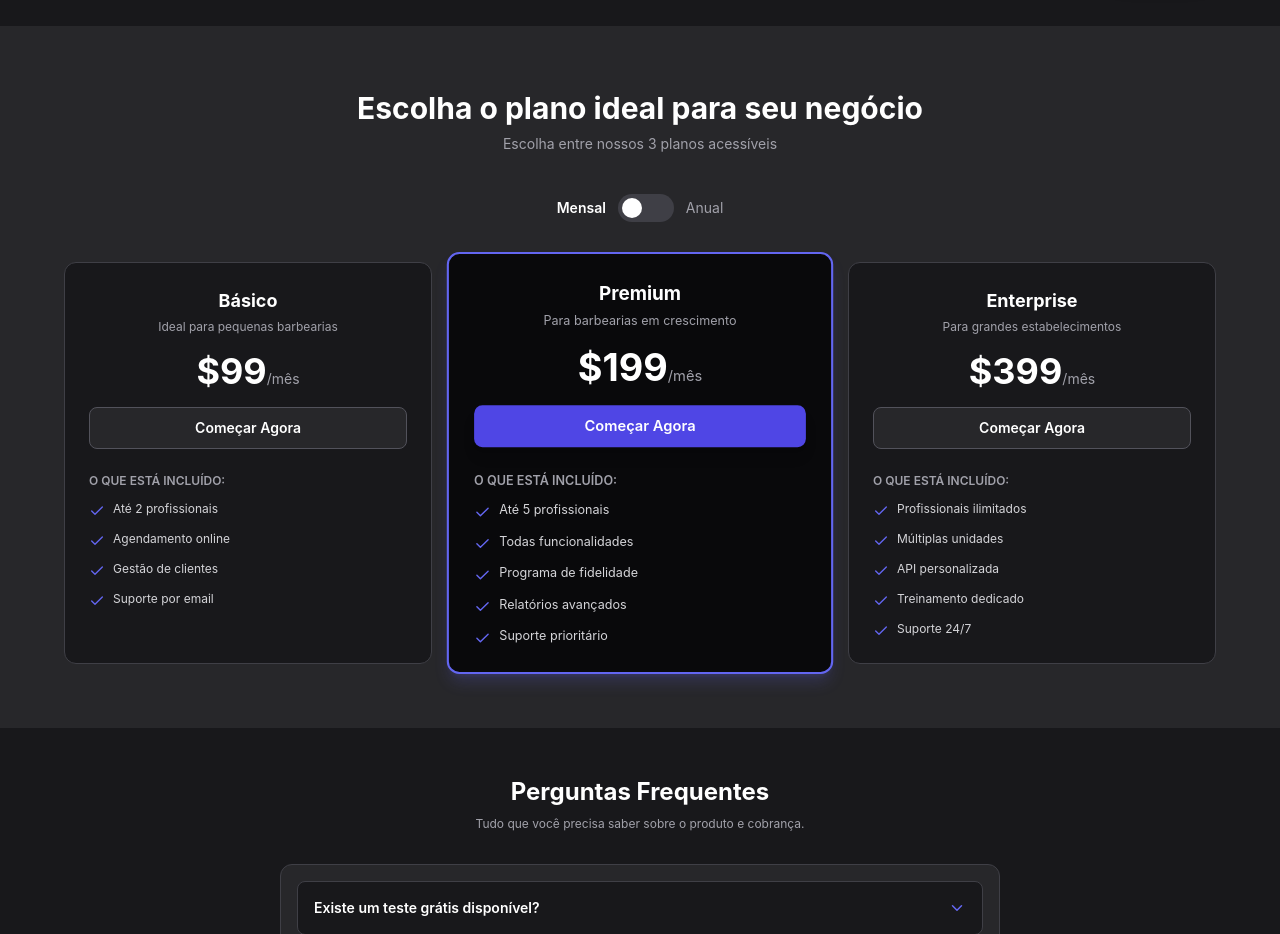
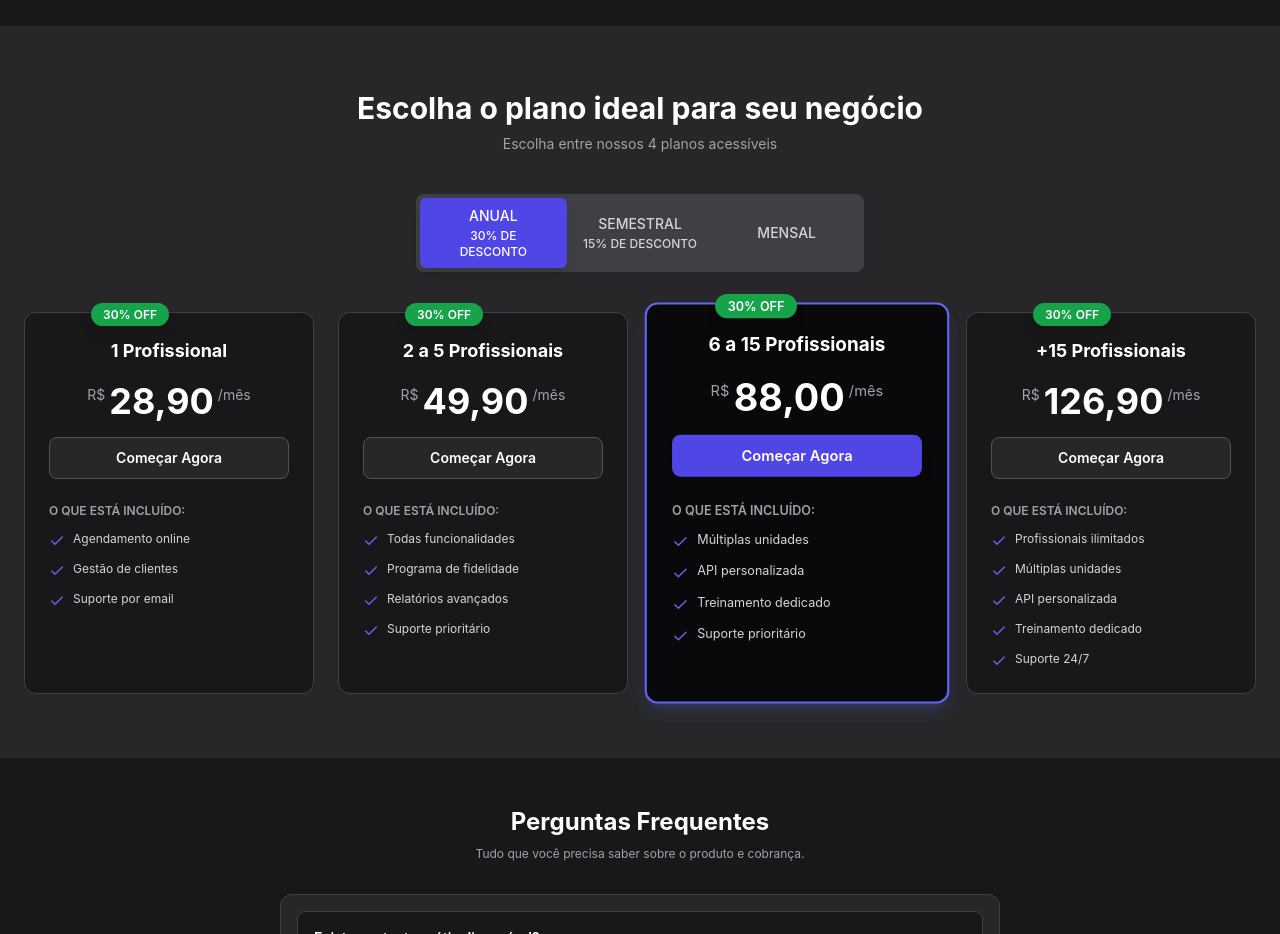
Before and after one commit to GuiQueirozRibeiro/hora-certa-web, a React (Vite) app in the folder Landing-Page/: page / in a window 1280 px wide. Shown: the part 3520-4454 px from the top of the page. Built offline with nearby package versions, Linux system fonts and the light colour scheme.

Commit message:
alteração dos preços

```diff
--- a/Landing-Page/src/components/landing/Precos/Precos.tsx
+++ b/Landing-Page/src/components/landing/Precos/Precos.tsx
@@ -3,10 +3,10 @@ import { useState, useEffect, useRef } from "react";
 import { gsap } from "gsap";
 
 export function Precos() {
-  const [isAnual, setIsAnual] = useState(false);
-  const [displayPrecos, setDisplayPrecos] = useState([99, 199, 399]);
+  const [planoPeriodo, setPlanoPeriodo] = useState<'anual' | 'semestral' | 'mensal'>('anual');
+  const [displayPrecos, setDisplayPrecos] = useState([28.90, 49.90, 88.00, 126.90]);
   const priceRefs = useRef<(HTMLSpanElement | null)[]>([]);
-  const toggleRef = useRef<HTMLButtonElement>(null);
+  const toggleRef = useRef<HTMLDivElement>(null);
   const badgeRef = useRef<HTMLSpanElement>(null);
   const cardBadgeRefs = useRef<(HTMLDivElement | null)[]>([]);
   const animationsRef = useRef<gsap.core.Tween[]>([]);
@@ -14,26 +14,32 @@ export function Precos() {
 
   const planos = [
     {
-      nome: "Básico",
-      descricao: "Ideal para pequenas barbearias",
-      precoMensal: 99,
-      precoAnual: 990,
+      nome: "1 Profissional",
+      descricao: "",
+      precoMensal: 49.90,
+      precoSemestral: 39.40,
+      precoAnual: 28.90,
+      descontoMensal: 0,
+      descontoSemestral: 15,
+      descontoAnual: 30,
       destaque: false,
       recursos: [
-        "Até 2 profissionais",
         "Agendamento online",
         "Gestão de clientes",
         "Suporte por email",
       ],
     },
     {
-      nome: "Premium",
-      descricao: "Para barbearias em crescimento",
-      precoMensal: 199,
-      precoAnual: 1990,
-      destaque: true,
+      nome: "2 a 5 Profissionais",
+      descricao: "",
+      precoMensal: 79.90,
+      precoSemestral: 64.90,
+      precoAnual: 49.90,
+      descontoMensal: 0,
+      descontoSemestral: 15,
+      descontoAnual: 30,
+      destaque: false,
       recursos: [
-        "Até 5 profissionais",
         "Todas funcionalidades",
         "Programa de fidelidade",
         "Relatórios avançados",
@@ -41,10 +47,31 @@ export function Precos() {
       ],
     },
     {
-      nome: "Enterprise",
-      descricao: "Para grandes estabelecimentos",
-      precoMensal: 399,
-      precoAnual: 3990,
+      nome: "6 a 15 Profissionais",
+      descricao: "",
+      precoMensal: 134.50,
+      precoSemestral: 111.00,
+      precoAnual: 88.00,
+      descontoMensal: 0,
+      descontoSemestral: 15,
+      descontoAnual: 30,
+      destaque: true,
+      recursos: [
+        "Múltiplas unidades",
+        "API personalizada",
+        "Treinamento dedicado",
+        "Suporte prioritário",
+      ],
+    },
+    {
+      nome: "+15 Profissionais",
+      descricao: "",
+      precoMensal: 189.90,
+      precoSemestral: 158.50,
+      precoAnual: 126.90,
+      descontoMensal: 0,
+      descontoSemestral: 15,
+      descontoAnual: 30,
       destaque: false,
       recursos: [
         "Profissionais ilimitados",
@@ -55,6 +82,28 @@ export function Precos() {
       ],
     },
   ];
+
+  const getPrecoAtual = (plano: typeof planos[0]) => {
+    switch (planoPeriodo) {
+      case 'anual':
+        return plano.precoAnual;
+      case 'semestral':
+        return plano.precoSemestral;
+      case 'mensal':
+        return plano.precoMensal;
+    }
+  };
+
+  const getDescontoAtual = (plano: typeof planos[0]) => {
+    switch (planoPeriodo) {
+      case 'anual':
+        return plano.descontoAnual;
+      case 'semestral':
+        return plano.descontoSemestral;
+      case 'mensal':
+        return plano.descontoMensal;
+    }
+  };
 
   useEffect(() => {
     // Previne cliques rápidos
@@ -71,7 +120,7 @@ export function Precos() {
     // Anima o toggle
     if (toggleRef.current) {
       const toggleAnim = gsap.to(toggleRef.current, {
-        scale: 0.95,
+        scale: 0.98,
         duration: 0.1,
         yoyo: true,
         repeat: 1,
@@ -79,27 +128,18 @@ export function Precos() {
       animationsRef.current.push(toggleAnim);
     }
 
-    // Anima o badge de desconto
-    if (badgeRef.current && isAnual) {
-      const badgeAnim = gsap.fromTo(
-        badgeRef.current,
-        { scale: 0, opacity: 0, x: -10 },
-        { scale: 1, opacity: 1, x: 0, duration: 0.5, ease: "back.out(1.7)" }
-      );
-      animationsRef.current.push(badgeAnim);
-    }
-
     // Anima os badges dos cards
     cardBadgeRefs.current.forEach((badge, index) => {
       if (badge) {
-        if (isAnual) {
+        if (planoPeriodo !== 'mensal') {
           const cardBadgeAnim = gsap.fromTo(
             badge,
-            { scale: 0, opacity: 0, y: -20 },
+            { scale: 0, opacity: 0, y: -20, x: '-50%' },
             {
               scale: 1,
               opacity: 1,
               y: 0,
+              x: '-50%',
               duration: 0.5,
               delay: index * 0.1,
               ease: "back.out(1.7)"
@@ -111,6 +151,7 @@ export function Precos() {
             scale: 0,
             opacity: 0,
             y: -20,
+            x: '-50%',
             duration: 0.5,
             delay: index * 0.1,
             ease: "back.in(1.7)"
@@ -121,9 +162,9 @@ export function Precos() {
     });
 
     // Anima os preços com contagem
-    const targetPrices = planos.map(plano => isAnual ? plano.precoAnual : plano.precoMensal);
+    const targetPrices = planos.map(plano => getPrecoAtual(plano));
 
-    planos.forEach((plano, index) => {
+    planos.forEach((_plano, index) => {
       const targetPrice = targetPrices[index];
       const currentPrice = displayPrecos[index];
 
@@ -144,7 +185,7 @@ export function Precos() {
           ease: "power2.out",
           onUpdate: () => {
             if (priceRefs.current[index]) {
-              priceRefs.current[index]!.textContent = `$${Math.round(obj.value)}`;
+              priceRefs.current[index]!.textContent = obj.value.toFixed(2).replace('.', ',');
             }
           },
           onComplete: () => {
@@ -157,7 +198,7 @@ export function Precos() {
         animationsRef.current.push(countAnim);
       }
     });
-  }, [isAnual]);
+  }, [planoPeriodo]);
 
   return (
     <section className="w-full py-12 md:py-16 bg-zinc-800 overflow-hidden">
@@ -169,39 +210,69 @@ export function Precos() {
             Escolha o plano ideal para seu negócio
           </h2>
           <p className="text-zinc-400 text-xs md:text-sm">
-            Escolha entre nossos 3 planos acessíveis
+            Escolha entre nossos 4 planos acessíveis
           </p>
         </div>
 
-        {/* Toggle Mensal/Anual */}
-        <div className="flex items-center justify-center gap-3 mb-8 md:mb-10">
-          <span className={`text-sm transition-all duration-300 ${!isAnual ? 'text-white font-semibold' : 'text-zinc-400'}`}>
-            Mensal
-          </span>
+        {/* Toggle Anual/Semestral/Mensal */}
+        <div
+          ref={toggleRef}
+          className="flex items-center justify-center gap-0 mb-8 md:mb-10 bg-zinc-700 rounded-lg p-1 max-w-md mx-auto"
+        >
           <button
-            ref={toggleRef}
             onClick={() => {
               if (!isAnimatingRef.current) {
-                setIsAnual(!isAnual);
+                setPlanoPeriodo('anual');
               }
             }}
-            className={`relative w-14 h-7 rounded-full transition-all duration-300 ${
-              isAnual ? 'bg-indigo-600' : 'bg-zinc-700'
+            className={`flex-1 px-4 py-2 rounded-md text-sm font-medium transition-all duration-300 ${
+              planoPeriodo === 'anual'
+                ? 'bg-indigo-600 text-white shadow-lg'
+                : 'text-zinc-300 hover:text-white'
             }`}
           >
-            <div
-              className={`absolute top-1 left-1 w-5 h-5 bg-white rounded-full transition-transform duration-300 ${
-                isAnual ? 'translate-x-7' : 'translate-x-0'
+            <div className="text-center">
+              <div>ANUAL</div>
+              <div className="text-xs mt-0.5">30% DE DESCONTO</div>
+            </div>
+          </button>
+          <button
+            onClick={() => {
+              if (!isAnimatingRef.current) {
+                setPlanoPeriodo('semestral');
+              }
+            }}
+            className={`flex-1 px-4 py-2 rounded-md text-sm font-medium transition-all duration-300 ${
+              planoPeriodo === 'semestral'
+                ? 'bg-indigo-600 text-white shadow-lg'
+                : 'text-zinc-300 hover:text-white'
             }`}
-            />
+          >
+            <div className="text-center">
+              <div>SEMESTRAL</div>
+              <div className="text-xs mt-0.5">15% DE DESCONTO</div>
+            </div>
           </button>
-          <span className={`text-sm transition-all duration-300 ${isAnual ? 'text-white font-semibold' : 'text-zinc-400'}`}>
-            Anual
-          </span>
+          <button
+            onClick={() => {
+              if (!isAnimatingRef.current) {
+                setPlanoPeriodo('mensal');
+              }
+            }}
+            className={`flex-1 px-4 py-2 rounded-md text-sm font-medium transition-all duration-300 ${
+              planoPeriodo === 'mensal'
+                ? 'bg-indigo-600 text-white shadow-lg'
+                : 'text-zinc-300 hover:text-white'
+            }`}
+          >
+            <div className="text-center">
+              <div>MENSAL</div>
+            </div>
+          </button>
         </div>
 
         {/* Grid de Planos */}
-        <div className="grid grid-cols-1 md:grid-cols-3 gap-6 max-w-6xl mx-auto">
+        <div className="grid grid-cols-1 md:grid-cols-4 gap-6 max-w-7xl mx-auto">
           {planos.map((plano, index) => (
             <div
               key={index}
@@ -216,11 +287,11 @@ export function Precos() {
                 ref={(el) => {
                   cardBadgeRefs.current[index] = el;
                 }}
-                className="absolute -top-3 left-1/2 -translate-x-1/2 pointer-events-none"
+                className="absolute -top-3 left-1/2 pointer-events-none"
                 style={{ opacity: 0, transform: 'translateX(-50%) scale(0)' }}
               >
                 <span className="text-xs bg-green-600 text-white px-3 py-1 rounded-full font-semibold shadow-lg">
-                  Economize 20%
+                  {getDescontoAtual(plano)}% OFF
                 </span>
               </div>
 
@@ -231,17 +302,20 @@ export function Precos() {
 
                 {/* Preço */}
                 <div className="mb-4 overflow-hidden">
+                  <div className="flex items-start justify-center gap-1">
+                    <span className="text-sm text-zinc-400 mt-1">R$</span>
                     <span
                       ref={(el) => {
                         priceRefs.current[index] = el;
                       }}
                       className="inline-block text-3xl md:text-4xl font-bold text-white"
                     >
-                    ${displayPrecos[index]}
+                      {displayPrecos[index].toFixed(2).replace('.', ',')}
                     </span>
-                  <span className="text-zinc-400 text-sm">
-                    /{isAnual ? 'ano' : 'mês'}
+                    <span className="text-zinc-400 text-sm mt-1">
+                      /mês
                     </span>
+                  </div>
                 </div>
 
                 {/* Botão */}
--- a/Landing-Page/vite.config.ts
+++ b/Landing-Page/vite.config.ts
@@ -1,5 +1,5 @@
 import { defineConfig } from 'vite'
-import react from '@vitejs/plugin-react'
+import react from '@vitejs/plugin-react-swc'
 import path from 'path'
 
 // https://vite.dev/config/
```
Also changed, not shown: 1 other file (tests, documents, lock files or other folders). Lines whose indentation alone changed are shown as unchanged.
